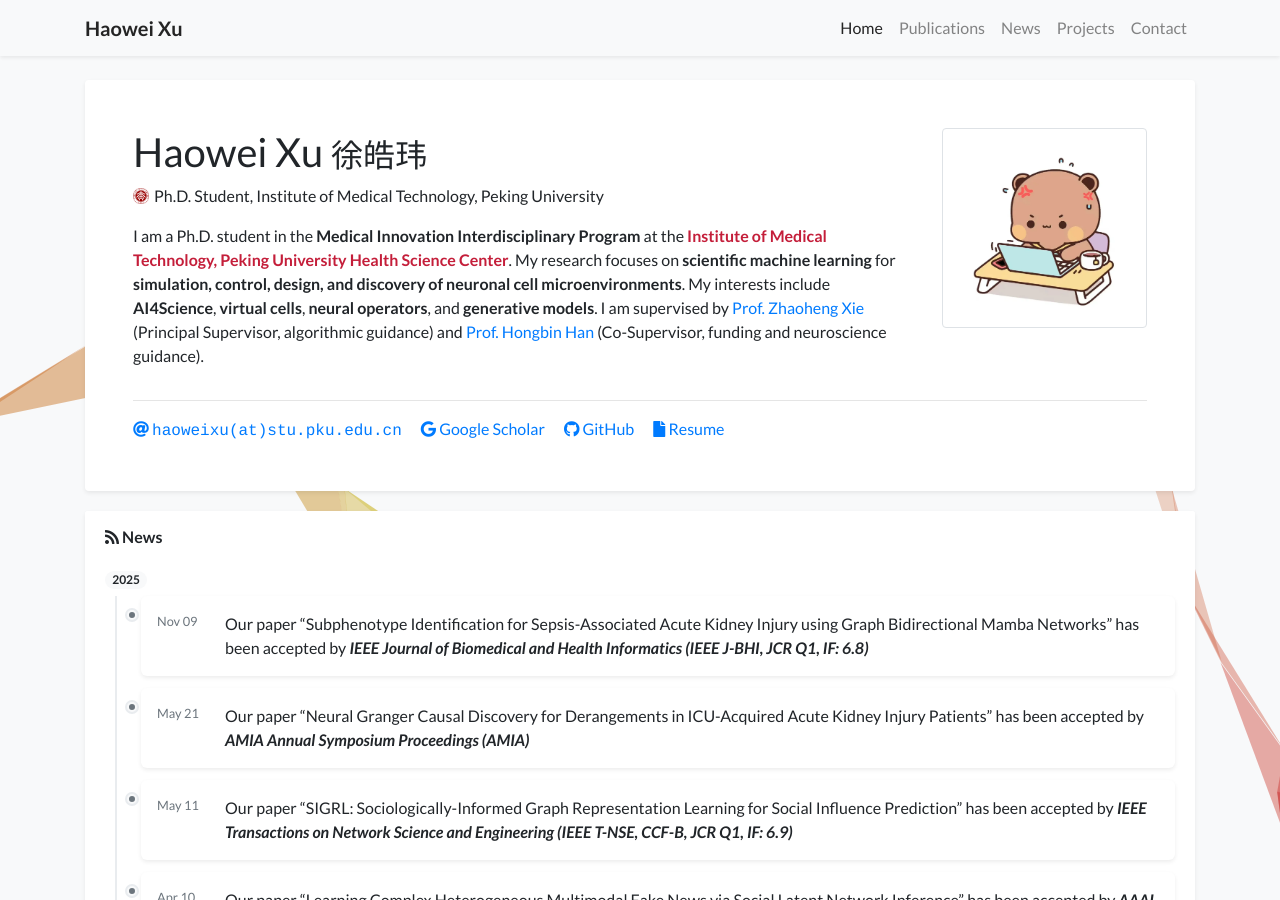
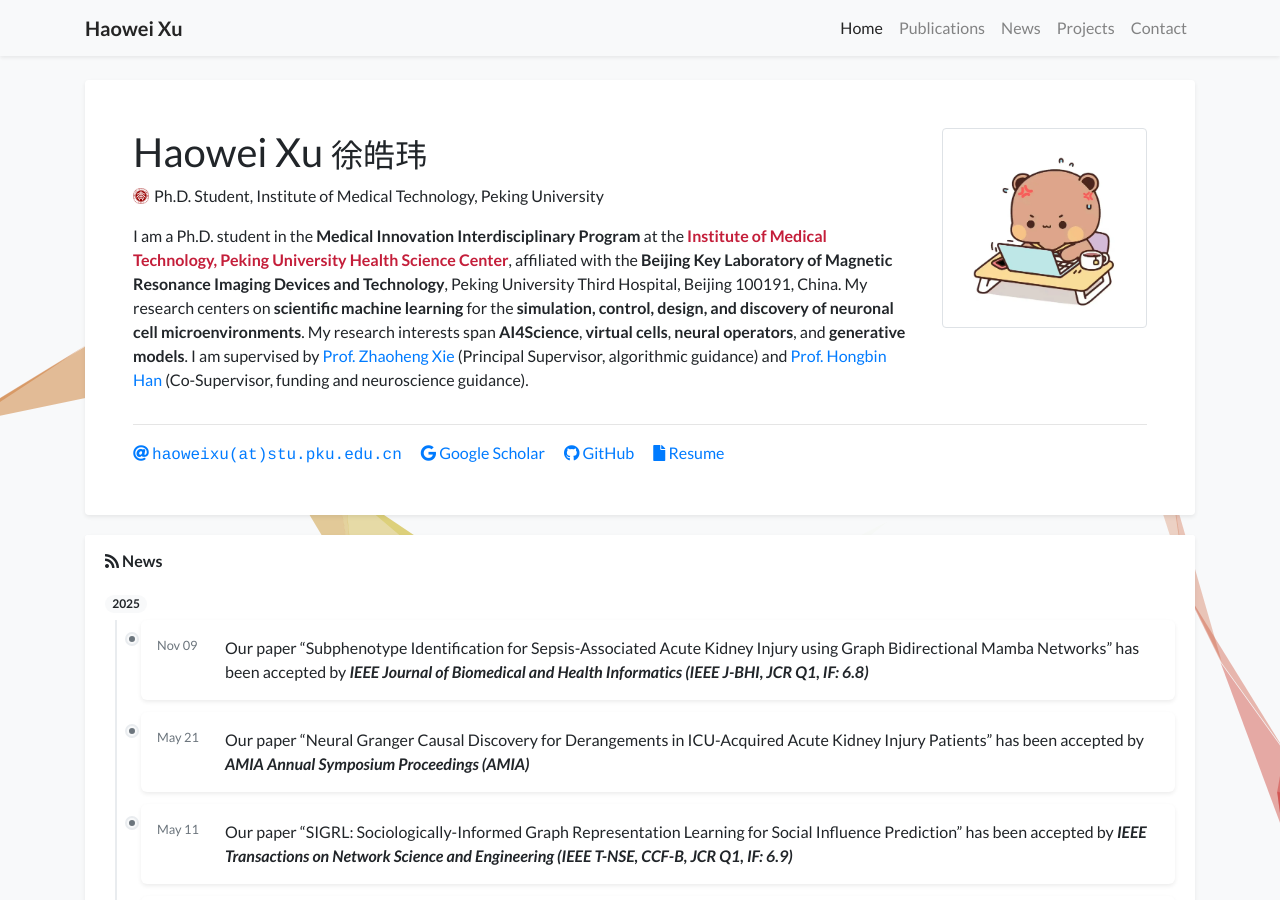
Before and after one commit to HowieHsu0126/howiehsu0126.github.io, a Jekyll site: the page built from index.html, in a window 1280 px wide and 900 px high. Built offline with Jekyll 4.4.1, drawn with Linux system fonts in a browser that asks for light colours; a style sheet for code colours, icons or effects is not loaded.

Commit message:
Homepage

```diff
--- a/_data/profile.yml
+++ b/_data/profile.yml
@@ -12,7 +12,7 @@
 resume: assets/cv/Resume.pdf
 
 short_bio: >-
-  I am a Ph.D. student in the <span class="text-highlight">Medical Innovation Interdisciplinary Program</span> at the <span class="text-pku-red">Institute of Medical Technology, Peking University Health Science Center</span>. My research focuses on <span class="text-highlight">scientific machine learning</span> for <span class="text-highlight">simulation, control, design, and discovery of neuronal cell microenvironments</span>. My interests include <span class="text-highlight">AI4Science</span>, <span class="text-highlight">virtual cells</span>, <span class="text-highlight">neural operators</span>, and <span class="text-highlight">generative models</span>. I am supervised by <a href="https://xiezhaoheng.github.io/" target="_blank">Prof. Zhaoheng Xie</a> (Principal Supervisor, algorithmic guidance) and <a href="https://imt.bjmu.edu.cn/szdw/yxjsdsdw/yxyxjsx%EF%BC%88zhylgcyjs%EF%BC%89/a720b1afe62243cba9b852ca7389d7fa.htm" target="_blank">Prof. Hongbin Han</a> (Co-Supervisor, funding and neuroscience guidance).
+  I am a Ph.D. student in the <span class="text-highlight">Medical Innovation Interdisciplinary Program</span> at the <span class="text-pku-red">Institute of Medical Technology, Peking University Health Science Center</span>, affiliated with the <span class="text-highlight">Beijing Key Laboratory of Magnetic Resonance Imaging Devices and Technology</span>, Peking University Third Hospital, Beijing 100191, China. My research centers on <span class="text-highlight">scientific machine learning</span> for the <span class="text-highlight">simulation, control, design, and discovery of neuronal cell microenvironments</span>. My research interests span <span class="text-highlight">AI4Science</span>, <span class="text-highlight">virtual cells</span>, <span class="text-highlight">neural operators</span>, and <span class="text-highlight">generative models</span>. I am supervised by <a href="https://xiezhaoheng.github.io/" target="_blank">Prof. Zhaoheng Xie</a> (Principal Supervisor, algorithmic guidance) and <a href="https://imt.bjmu.edu.cn/szdw/yxjsdsdw/yxyxjsx%EF%BC%88zhylgcyjs%EF%BC%89/a720b1afe62243cba9b852ca7389d7fa.htm" target="_blank">Prof. Hongbin Han</a> (Co-Supervisor, funding and neuroscience guidance).
 
 show_portrait: true
 portrait_url: assets/images/photos/photo.png
```
